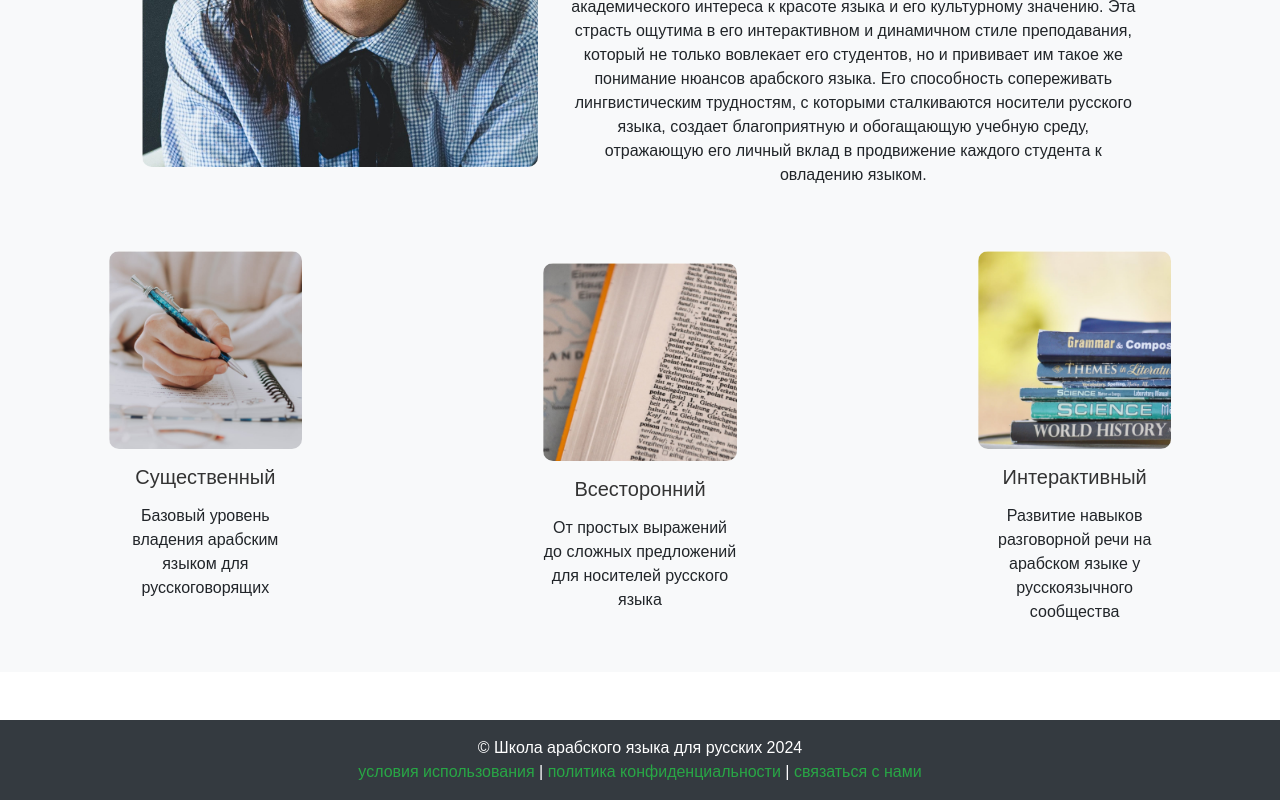
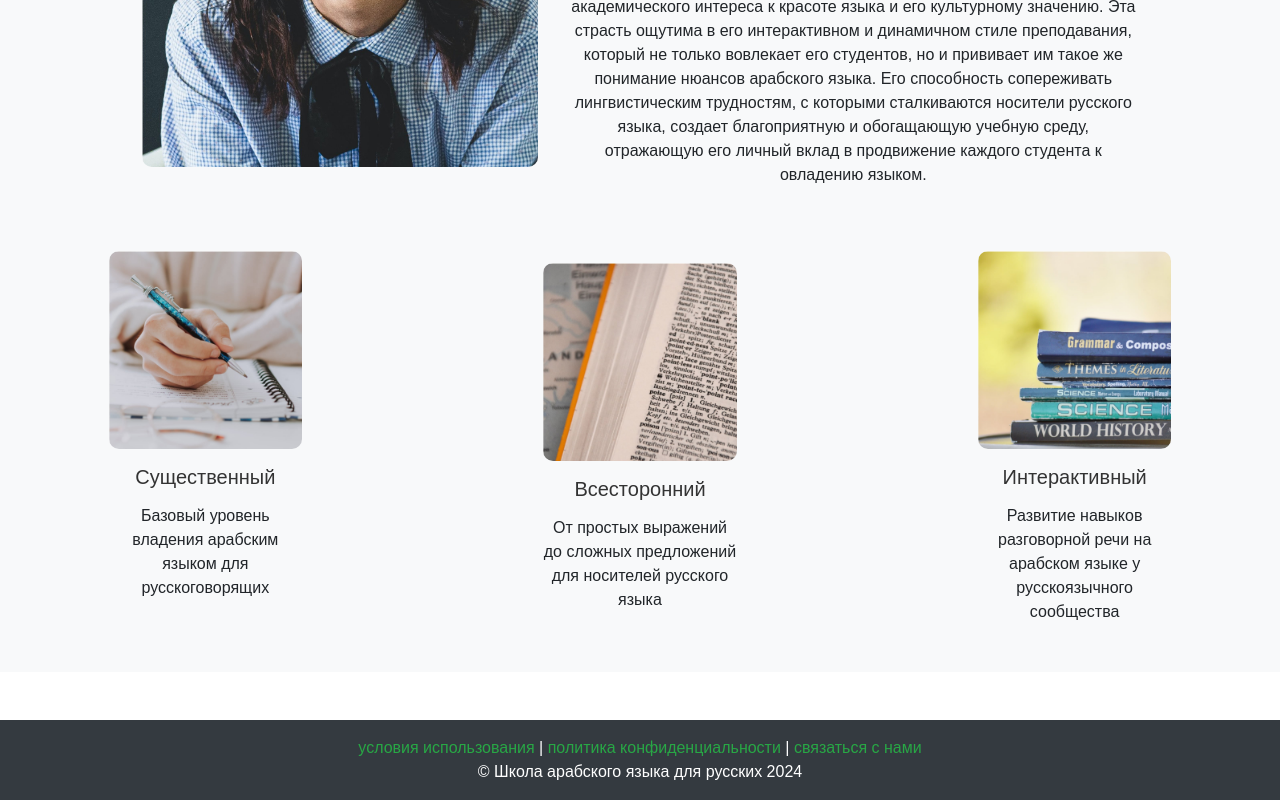
Before and after one commit to ArabicCourse/Course_Frontend, a React (Create React App) app: page /home in a window 1280 px wide. Shown: the part 2254-3054 px from the top of the page. Built offline with nearby package versions, Linux system fonts and the light colour scheme; no server answers.

Commit message:
Update Home.js

```diff
--- a/src/pages/Home.js
+++ b/src/pages/Home.js
@@ -119,10 +119,10 @@ function Home() {
         </div>
         <div className="subscription-footer mt-5">
         <footer className="text-center mt-5">
-          <p>© Школа арабского языка для русских 2024</p>
           <div>
             <a href="https://course-frontend-git-main-arabiccourses-projects.vercel.app/terms" className="text-decoration-none">условия использования</a> | <a href="https://course-frontend-git-main-arabiccourses-projects.vercel.app/privacy" className="text-decoration-none">политика конфиденциальности</a> | <a href="https://course-frontend-git-main-arabiccourses-projects.vercel.app/ContactUs" className="text-decoration-none">связаться с нами</a>
           </div>
+              <p>© Школа арабского языка для русских 2024</p>
         </footer>
       </div>
     </div>
```
